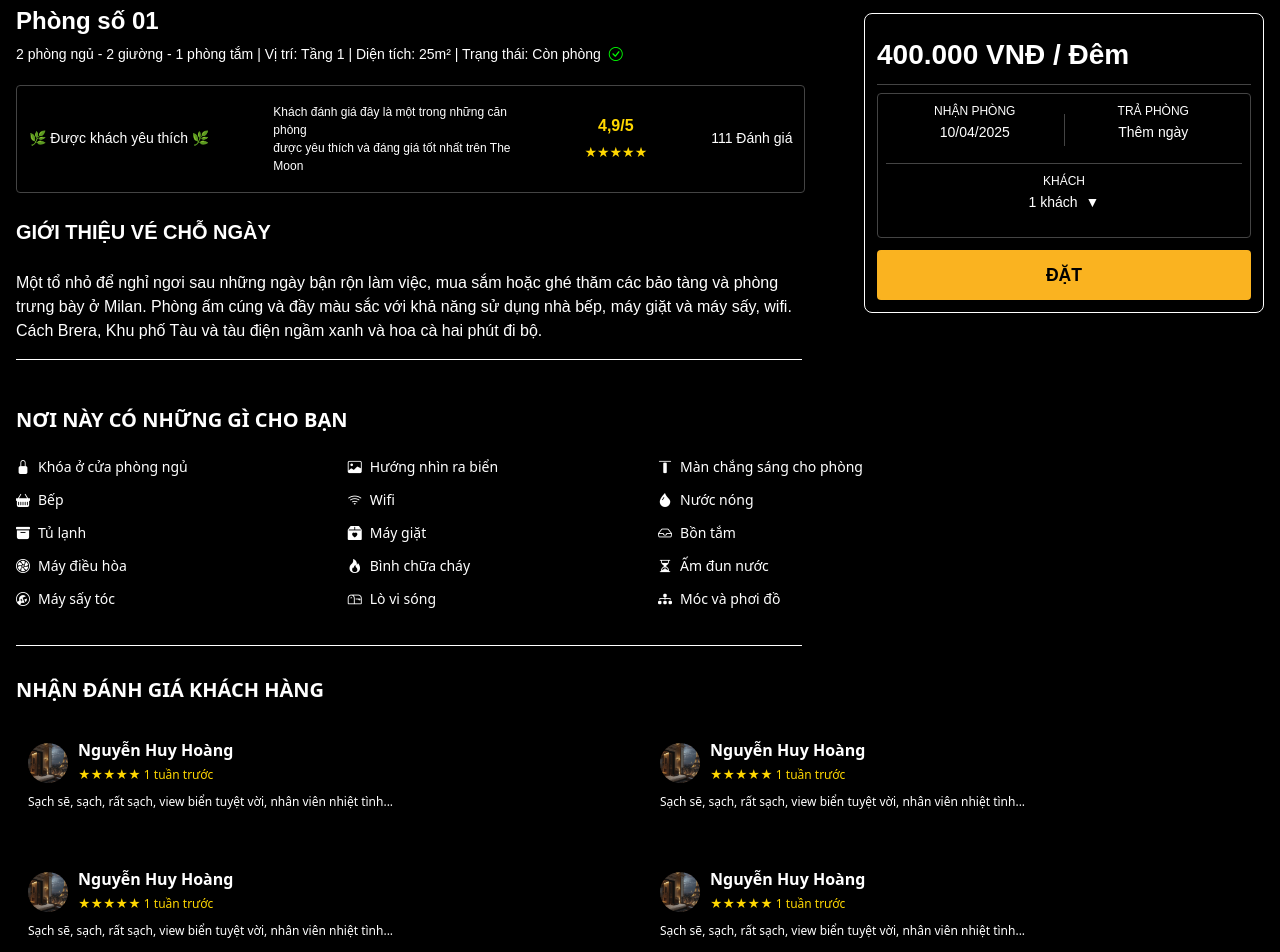
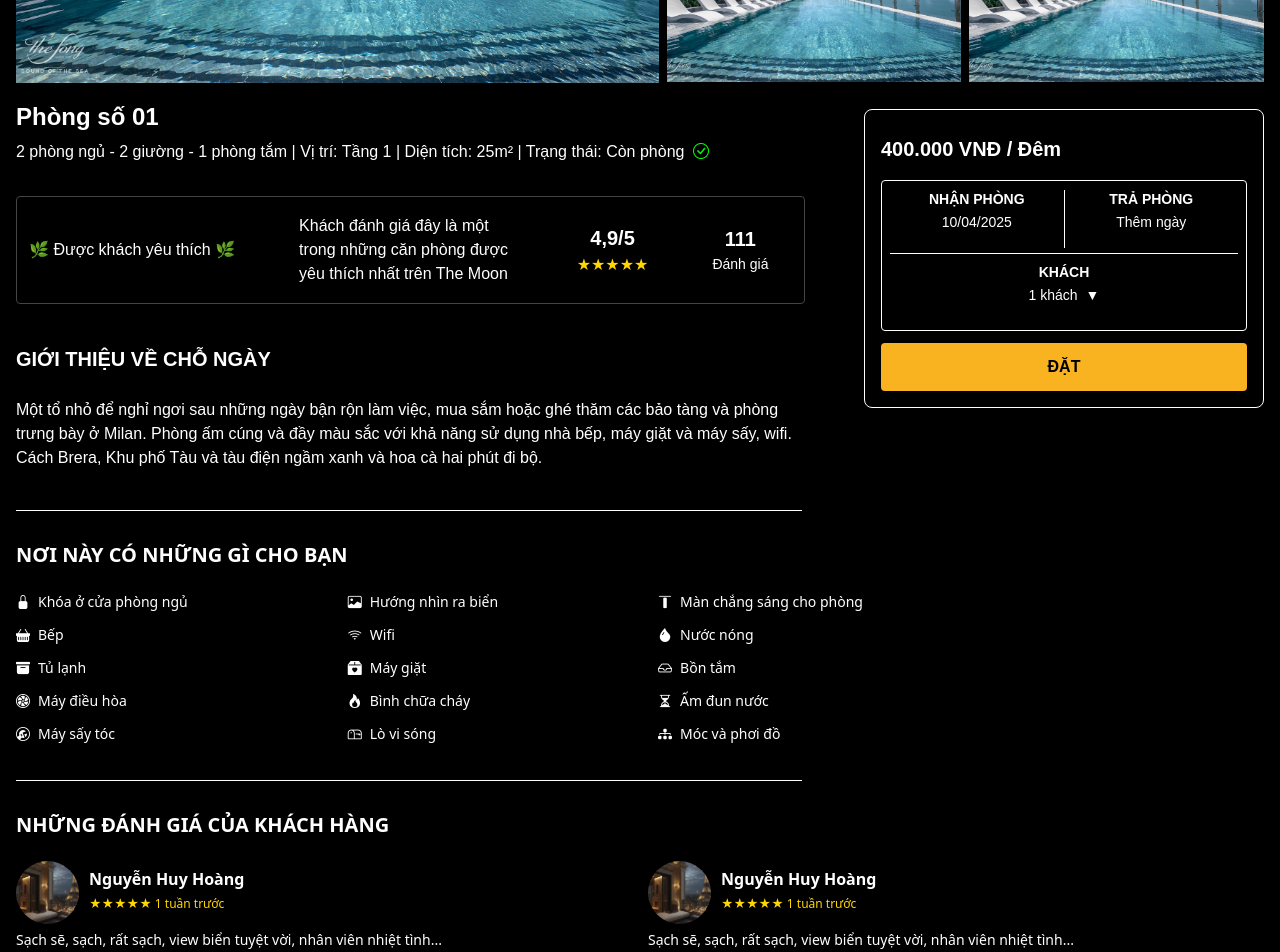
Before and after one commit to lethanhphuc2005/Hotel-Management-Website, a Next.js app in the folder frontend/: page /room in a window 1280 px wide. Shown: the part 480-1432 px from the top of the page. Built offline with nearby package versions, Linux system fonts and the light colour scheme.

Commit message:
Update room

```diff
--- a/frontend/src/app/page.tsx
+++ b/frontend/src/app/page.tsx
@@ -29,7 +29,7 @@ export default async function Home() {
   );
   return (
     <>
-      <Banner banner={banners[0]}/>
+      <Banner banner={banners[1]}/>
       <Container fluid className={`${style.customContainer} container`}>
         {/* LOẠI PHÒNG Section */}
         <div className={style.headerContainer}>
--- a/frontend/src/app/room/page.tsx
+++ b/frontend/src/app/room/page.tsx
@@ -54,17 +54,20 @@ const roomDetail = () => {
                 🌿 Được khách yêu thích 🌿
               </span>
               <span className={styles.ratingText}>
-                Khách đánh giá đây là một trong những căn phòng <br /> được yêu
-                thích và đáng giá tốt nhất trên The Moon
+                Khách đánh giá đây là một trong những căn phòng được yêu
+                thích nhất trên The Moon
               </span>
               <div className={styles.ratingScoreWrapper}>
                 <span className={styles.ratingScore}>4,9/5</span>
                 <span className={styles.stars}>★★★★★</span>
               </div>
-              <span className={styles.ratingCount}>111 Đánh giá</span>
+              <div className={styles.ratingCountWrapper}>
+              <span className={styles.ratingCount}>111</span>
+              <span className={styles.feadback}>Đánh giá</span>
+              </div>
             </div>
             <br />
-            <p className={styles.sectionTitle}>GIỚI THIỆU VÉ CHỖ NGÀY</p>
+            <p className={styles.sectionTitle}>GIỚI THIỆU VỀ CHỖ NGÀY</p>
             <p className={styles.sectionText}>
               Một tổ nhỏ để nghỉ ngơi sau những ngày bận rộn làm việc, mua sắm
               hoặc ghé thăm các bảo tàng và phòng trưng bày ở Milan. Phòng ấm
@@ -210,7 +213,7 @@ const roomDetail = () => {
           </div>
           <hr className={styles.line} />
           <div className={styles.reviewsSection}>
-            <h3 className={styles.sectionTitle}>NHẬN ĐÁNH GIÁ KHÁCH HÀNG</h3>
+            <h3 className={styles.sectionTitle}>NHỮNG ĐÁNH GIÁ CỦA KHÁCH HÀNG</h3>
             <div className={styles.reviewContainer}>
               <div className={styles.reviewItem}>
                 <div className={styles.reviewHeader}>
--- a/frontend/src/app/room/roomDetail.module.css
+++ b/frontend/src/app/room/roomDetail.module.css
@@ -4,6 +4,7 @@
   color: #fff;
   min-height: 100vh;
   padding-bottom: 30px;
+  padding-top: 2rem;
 }
 
 /* Header Styles */
@@ -58,7 +59,7 @@
 }
 
 .title {
-  font-size: 1.5rem;
+  font-size: 24px;
   font-weight: bold;
   margin-bottom: 0.75rem;
 }
@@ -70,8 +71,8 @@
 }
 
 .mainImage {
-  width: 50%;
-  height: 21rem;
+  width: 51.52%;
+  height: 400px;
   object-fit: cover;
 }
 
@@ -84,7 +85,7 @@
 
 .smallImage {
   width: 100%;
-  height: 10.25rem;
+  height: 195px;
   object-fit: cover;
 }
 
@@ -111,15 +112,15 @@
 }
 
 .roomNumber {
-  font-size: 1.5rem;
+  font-size: 24px;
   font-weight: bold;
   margin-bottom: 0.3125rem;
 }
 
 .roomInfo {
-  font-size: 0.875rem;
+  font-size: 16px;
   color: white;
-  margin-bottom: 1.25rem;
+  margin-bottom: 2rem;
 }
 
 .availableIcon {
@@ -129,13 +130,6 @@
 
 .price {
   margin-bottom: 0.625rem;
-}
-
-.priceText {
-  font-size: 1.5rem;
-  font-weight: bold;
-  color: #fff;
-  text-align: left;
 }
 
 /* Rating Styles */
@@ -148,15 +142,16 @@
   padding: 0.75rem;
   border-radius: 0.25rem;
   gap: 4rem;
+  margin-bottom: 1rem;
 }
 
 .ratingIcons {
-  font-size: 0.875rem;
+  font-size: 16px;
   color: white;
 }
 
 .ratingText {
-  font-size: 0.75rem;
+  font-size: 16px;
   color: white;
   display: block;
   margin: 0.3125rem 0;
@@ -166,30 +161,41 @@
 .ratingScoreWrapper {
   display: flex;
   flex-direction: column;
-  gap: 0.25rem;
   align-items: center;
 }
 
 .ratingScore {
-  font-size: 1rem;
+  font-size: 20px;
   font-weight: bold;
-  color: #ffd700;
+  color: white;
 }
 
 .stars {
   color: #ffd700;
-  font-size: 0.875rem;
+  font-size: 1rem;
+}
+
+.ratingCountWrapper {
+  display: flex;
+  flex-direction: column;
+  align-items: center;
+  margin-right: 1.5rem;
 }
 
 .ratingCount {
-  font-size: 0.875rem;
-  color: white; /* đổi từ #b0b0b0 sang white */
+  font-size: 20px;
+  align-items: center;
+  font-weight: bold;
+}
+
+.feadback {
+  font-size: 14px;
 }
 
 /* Booking Info Section */
 .infoSection {
   background-color: black;
-  padding: 0.75rem;
+  padding: 1rem;
   border: 1px solid #fff;
   border-radius: 0.5rem;
   width: 100%;
@@ -199,17 +205,17 @@
 }
 
 .priceText {
-  font-size: 1.75rem;
+  font-size: 20px;
   font-weight: bold;
   color: #fff;
   margin-bottom: 0.5rem;
   padding: 0.5rem 0;
-  border-bottom: 1px solid #444;
+  text-align: left;
 }
 
 .bookingDetails {
   background-color: #000;
-  border: 1px solid #444;
+  border: 1px solid white;
   border-radius: 0.25rem;
   padding: 0.5rem;
   margin-bottom: 0.75rem;
@@ -221,7 +227,7 @@
   align-items: center;
   margin-bottom: 0.25rem;
   padding-bottom: 0.25rem;
-  border-bottom: 1px solid #444; /* Horizontal line between rows */
+  border-bottom: 1px solid white;
 }
 
 .guestRow {
@@ -237,9 +243,11 @@
 }
 
 .bookingItem p:first-child {
-  font-size: 0.75rem;
-  color: white; /* đổi từ #b0b0b0 sang white */
+  font-size: 14px;
+  color: white;
+  /* đổi từ #b0b0b0 sang white */
   margin-bottom: 0.125rem;
+  font-weight: bold;
 }
 
 .bookingItem p:last-child {
@@ -250,13 +258,14 @@
 
 .divider {
   width: 1px;
-  background-color: #444;
-  height: 2rem;
+  background-color: white;
+  height: 3.65rem;
   align-self: center;
 }
 
 .dropdownIcon {
-  color: white; /* đổi từ #b0b0b0 sang white */
+  color: white;
+  /* đổi từ #b0b0b0 sang white */
   margin-left: 0.25rem;
 }
 
@@ -268,36 +277,49 @@
   width: 100%;
   border: none;
   border-radius: 0.25rem;
-  font-size: 1.1rem;
+  font-size: 16px;
   cursor: pointer;
   text-transform: uppercase;
 }
 
-.bookButton:hover {
-  background-color: #ffcc00;
-}
 .additionalInfo {
   background-color: #000;
   margin-top: 1rem;
   border-radius: 0.5rem;
 }
 
-.highlightsSection, .reviewsSection, .knowSection {
+.highlightsSection {
+  margin-bottom: 1.5rem;
+  padding-top: 1rem;
+}
+
+.reviewsSection {
+  margin-bottom: 1.5rem;
+  padding-top: 2rem;
+}
+
+.knowSection {
   margin-bottom: 1.5rem;
   padding-top: 2rem;
 }
 
 .sectionTitle {
-  font-size: 1.25rem;
+  font-size: 20px;
   font-weight: bold;
   color: #fff;
   margin-bottom: 1.5rem;
+}
+
+.sectionText {
+  margin-bottom: 2.5rem;
+  font-size: 16px;
 }
 
 .iconList {
   display: flex;
   gap: 10rem;
 }
+
 .reviewHeader {
   display: flex;
   align-items: center;
@@ -306,8 +328,8 @@
 }
 
 .reviewAvatar {
-  width: 40px;
-  height: 40px;
+  width: 63px;
+  height: 63px;
   border-radius: 50%;
   object-fit: cover;
 }
@@ -336,15 +358,16 @@
 }
 
 .columnTitle {
-  font-size: 1rem;
+  font-size: 20px;
   font-weight: bold;
   color: #fff;
   margin-bottom: 0.5rem;
 }
 
 .knowItem {
-  font-size: 0.875rem;
-  color: white; /* đổi từ #b0b0b0 sang white */
+  font-size: 16px;
+  color: white;
+  /* đổi từ #b0b0b0 sang white */
 }
 
 .reviewContainer {
@@ -356,7 +379,6 @@
 
 .reviewItem {
   flex: 1 1 calc(50% - 0.5rem);
-  padding: 0.75rem;
   border-radius: 0.25rem;
   width: 100%;
 
@@ -377,23 +399,34 @@
 }
 
 .reviewText {
-  font-size: 0.75rem;
-  color: white; /* đổi từ #b0b0b0 sang white */
+  font-size: 14px;
+  color: white;
+  /* đổi từ #b0b0b0 sang white */
 }
+
 .line {
-  border: none;                /* bỏ border mặc định */
-  height: 1px;                 /* độ dày */
-  background-color: white;     /* màu trắng đậm */
-  box-shadow: none;            /* xóa shadow nếu có */
+  border: none;
+  /* bỏ border mặc định */
+  height: 1px;
+  /* độ dày */
+  background-color: white;
+  /* màu trắng đậm */
+  box-shadow: none;
+  /* xóa shadow nếu có */
   width: 63%;
   margin: 0;
   opacity: 1;
 }
-.line1{
-  border: none;                /* bỏ border mặc định */
-  height: 1px;                 /* độ dày */
-  background-color: white;     /* màu trắng đậm */
-  box-shadow: none;            /* xóa shadow nếu có */
+
+.line1 {
+  border: none;
+  /* bỏ border mặc định */
+  height: 1px;
+  /* độ dày */
+  background-color: white;
+  /* màu trắng đậm */
+  box-shadow: none;
+  /* xóa shadow nếu có */
   width: 100%;
   margin: 0;
   opacity: 1;
```
